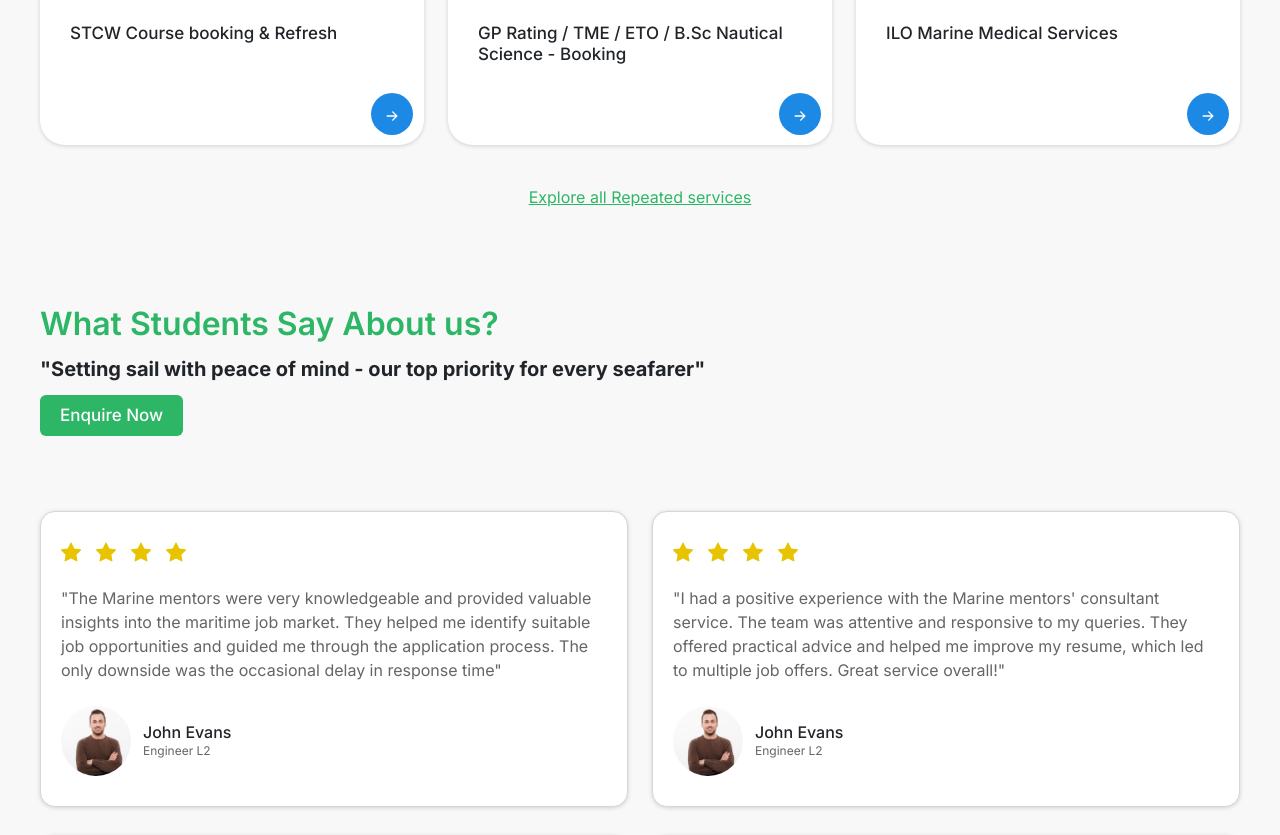
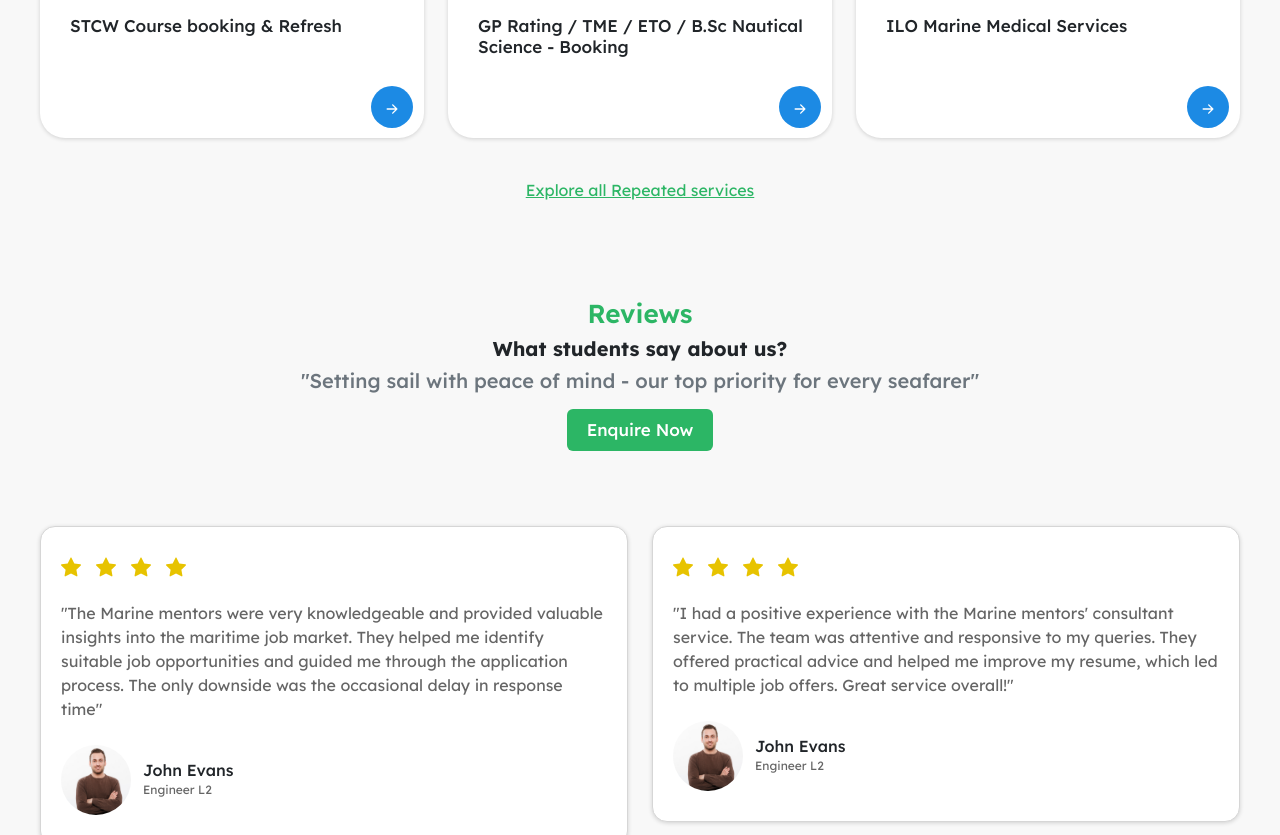
Before and after one commit to Prasannadjango/marinementors, a React (Create React App) app: page / in a window 1280 px wide. Shown: the part 1566-2401 px from the top of the page. Built offline with nearby package versions, Linux system fonts and the light colour scheme; the HTML template or start-up script is replaced by a standard one.

Commit message:
layout updated

```diff
--- a/src/components/footer.js
+++ b/src/components/footer.js
@@ -13,8 +13,8 @@ const Footer = () => {
 
 
         {/* Footer Links */}
-        <section style={{ padding: "20px 10px" }} className="pb-5">
-          <div className="container text-start mt-5">
+        <section style={{ padding: "20px 10px" }} className="pb-5 d-flex justify-content-center">
+          <div className="container-width text-start mt-5">
             <div className="row ">
               {/* Company Info Section */}
               <div className="col-12 col-md-12 col-lg-4 col-xl-6 mx-auto mb-4">
--- a/src/pages/home.js
+++ b/src/pages/home.js
@@ -437,13 +437,16 @@ function Home() {
           className="testimonial-section pt-5 mb-5 container-width"
           id="testimonial"
         >
-          <h4 className="fs-2 " >What Students Say About us?</h4>
-          <h2 className="section-title w-auto mt-2 mb-2 fs-5">
+         <div className="d-flex justify-content-center align-items-center flex-column">
+         <h4 className="fs-2 " >Reviews</h4>
+          <h6 className="section-title w-auto mt-2 mb-2 fs-5 my-3">What students say about us?</h6>
+          <h6 className="section-title fs-5 text-secondary fw-medium">
             "Setting sail with peace of mind - our top priority for every seafarer"
-          </h2>
-          <button className="btn btn-primary primary-btn" id="enquiryButton">
+          </h6>
+          <button className="btn btn-primary primary-btn mt-3" id="enquiryButton">
             Enquire Now
           </button>
+         </div>
           <div className="row row-cols-1 row-cols-md-2 mt-5 gy-4 services3">
             <div className="col">
               <div className="testimonial-card">
--- a/src/styles/index.css
+++ b/src/styles/index.css
@@ -1,11 +1,11 @@
 /* Exteranl Imports */
-@import url('https://fonts.googleapis.com/css2?family=Inter:ital,opsz,wght@0,14..32,100..900;1,14..32,100..900&display=swap');
+@import url('https://fonts.googleapis.com/css2?family=Lexend:wght@100..900&display=swap');
 @import "theme.css";
 @import "responsive.css";
 
 /* Global Declarations */
 body, * {
-    font-family: "Inter", serif;
+    font-family: "Lexend", serif;
     font-optical-sizing: auto;
 }
 
@@ -150,7 +150,7 @@ header {
 
 .aboutus-section-info h4, .testimonial-section h4, .faq-txt-section h4, .services-section h1 {
     color: #2CB665;
-    font-size: 24px;
+    font-size: 26px !important;
     font-weight: 600;
 }
 
```
Also changed, not shown: src/styles/responsive.css (line endings or trailing spaces).
